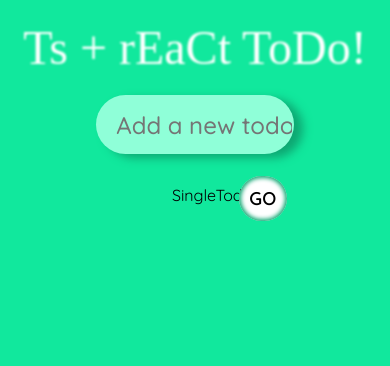
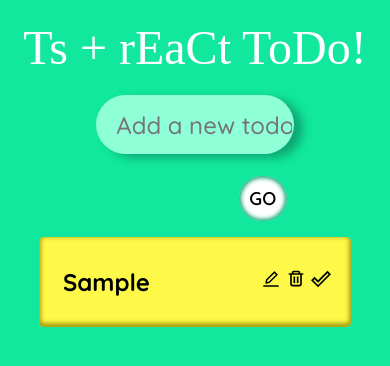
Before and after one commit to chrismochinski/typescript-react-todo, a React (Create React App) app: page / in a window 390 px wide. Both pictures are taken after typing "Sample" into the empty fields and a click on the button "GO". Shown: the top 366 px of the page. Built offline with nearby package versions, Linux system fonts and the light colour scheme; a web font is replaced by a local one.

Commit message:
smooth transitions with responsiveness

```diff
--- a/src/App.css
+++ b/src/App.css
@@ -22,13 +22,13 @@
 .header {
     font-family: 'Shizuru', cursive;
     font-weight: normal;
-    font-size: 5em;
+    font-size: 4.5em;
     margin: 20px auto;
     color: #fff;
     z-index: 1;
     text-align: center;
-    filter: blur(1.3px);
-    -webkit-filter: blur(1.3px);
+    filter: blur(0.7px);
+    -webkit-filter: blur(0.7px);
 }
 
 
@@ -110,4 +110,56 @@ form {
     justify-content: space-evenly;
     width: 80%;
     flex-wrap: wrap;
+    padding: 0;
+    transition: .4s ease-in-out;
+
 }
+
+@media (max-width: 768px) {
+    .todos {
+       margin-top: 60px;
+       transition: .4s ease-in-out;
+
+    }
+}
+
+.todoSingle {
+    display: flex;
+    width: 29.5%; /* 30% of the page w/ a small gap */
+    border-radius: 5px;
+    padding: 10px 20px ;
+    margin-top: 8px;
+    background-color: rgb(254, 248, 73);
+    box-shadow:inset rgb(167, 162, 16) 0px -2px 4px 2px;
+    transition: .4s ease-in-out;
+
+}
+
+@media (max-width: 768px) {
+    .todoSingle {
+        width: 100%;
+        transition: .4s ease-in-out;
+
+    }
+}
+
+.todoSingleText {
+    flex: 1; /* flex: 1 means that the text will take up the remaining space */
+    border: none;
+    text-align: left;
+    padding-left: 1vw;
+}
+
+.todoSingleText:focus {
+   outline: none; /* ! heh?? */
+}
+
+.iconBlock {
+
+}
+
+.icon {
+    margin-left: 5px;
+    font-size: 20px;
+    cursor: pointer;
+}
--- a/src/components/SingleTodo.tsx
+++ b/src/components/SingleTodo.tsx
@@ -1,14 +1,36 @@
 import React from "react";
 import { Todo } from "../model";
+import { AiOutlineEdit } from "react-icons/ai";
+import { MdDoneOutline } from "react-icons/md";
+import { CgTrash } from "react-icons/cg";
+import '../App.css';
+
 
 type Props = {
-    todo: Todo,
-    todos: Todo[],
-    setTodos: React.Dispatch<React.SetStateAction<Todo[]>>,
-}
+  todo: Todo;
+  todos: Todo[];
+  setTodos: React.Dispatch<React.SetStateAction<Todo[]>>;
+};
 
-const SingleTodo = ({todo, todos, setTodos}: Props) => {
-  return <div>SingleTodo!!</div>;
+const SingleTodo = ({ todo, todos, setTodos }: Props) => {
+  return (
+    <form className="todoSingle">
+      <h2 className="todoSingleText">{todo.todo}</h2>
+      <div className="iconBlock">
+        <span className="icon">
+          <AiOutlineEdit />
+        </span>
+
+        <span className="icon">
+          <CgTrash />
+        </span>
+
+        <span className="icon">
+          <MdDoneOutline />
+        </span>
+      </div>
+    </form>
+  );
 };
 
 export default SingleTodo;
```
